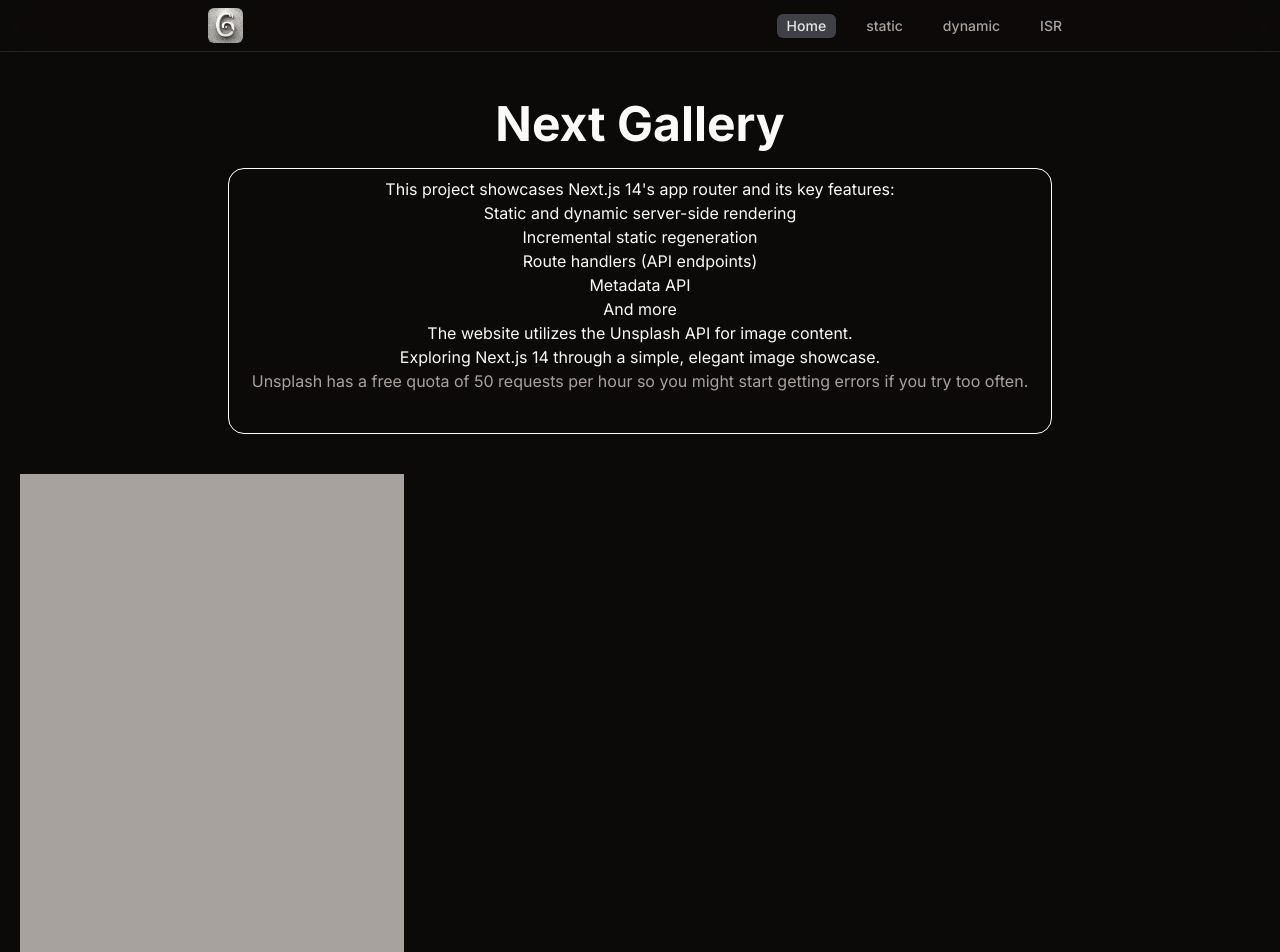
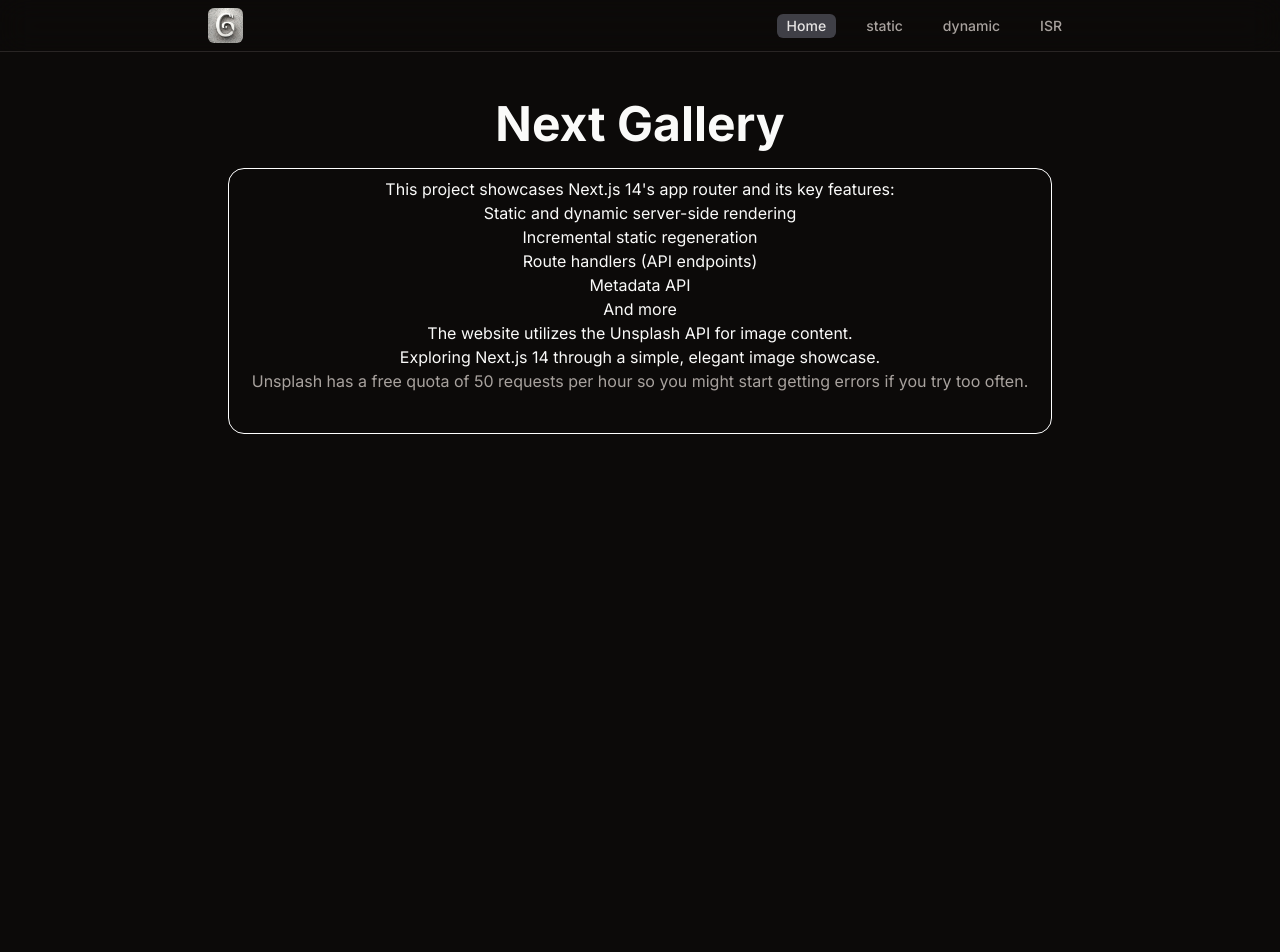
Before and after one commit to Aleesssino/next-gallery, a Next.js app: page / in a window 1280 px wide. Shown: the top 952 px of the page. After the commit the page ends 800 px from the top, so only its background shows below. Built offline with nearby package versions, Linux system fonts and the light colour scheme.

Commit message:
chore: Remove div -> this div was there for testing header component blur

```diff
--- a/src/app/page.tsx
+++ b/src/app/page.tsx
@@ -27,7 +27,6 @@
           getting errors if you try too often.
         </p>
       </InfoCard>
-      <div className="w-96 h-[800px] bg-stone-400"></div>
     </main>
   );
 }
```
